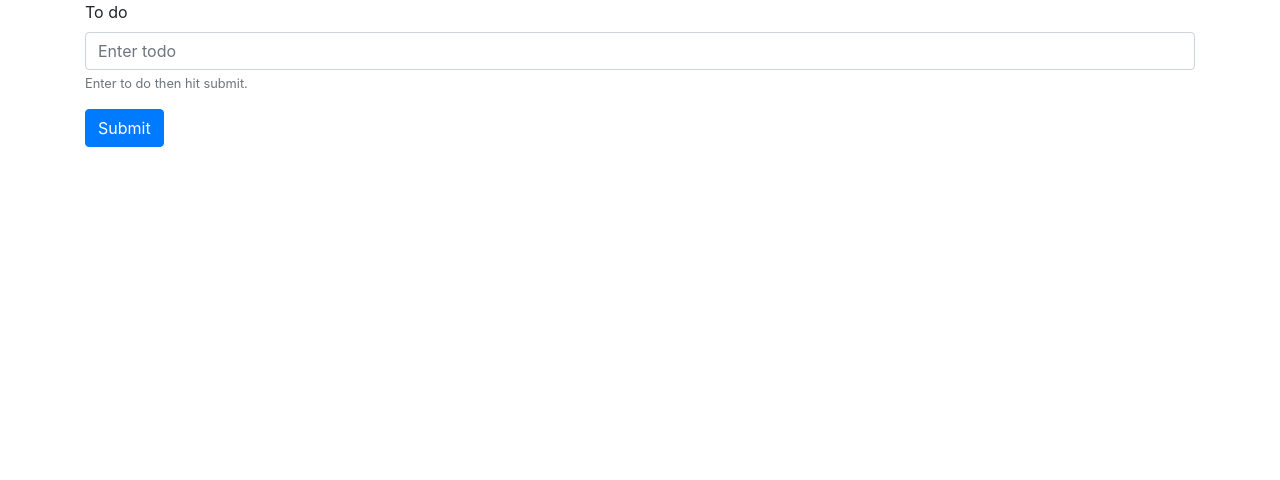
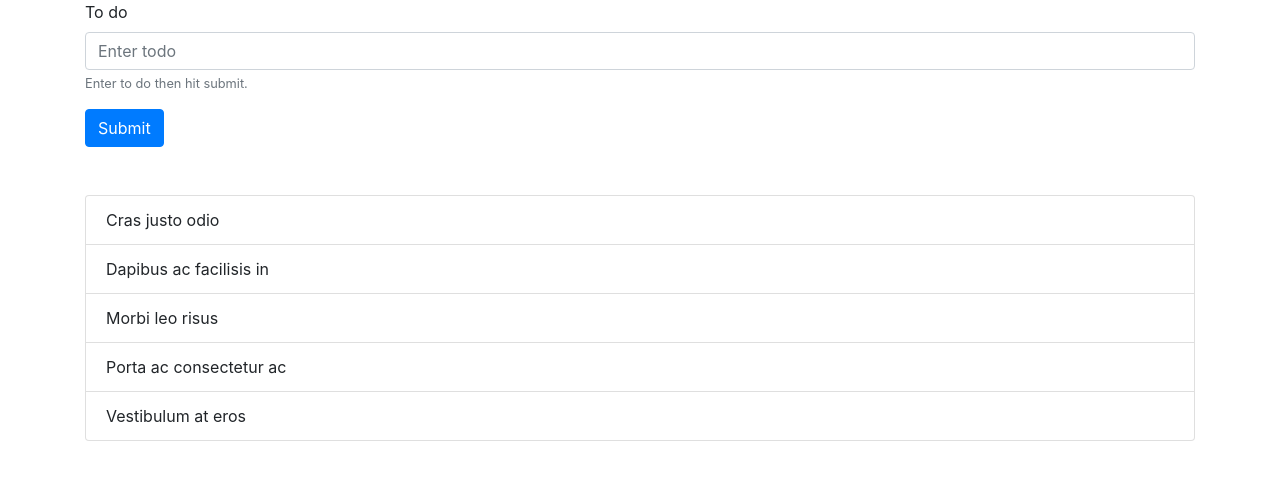
Before and after one commit to KiraaC/form-fun, a plain HTML site: page index.html in a window 1280 px wide. Drawn offline with nearby package versions, Linux system fonts and the light colour scheme.

Commit message:
added lorem forms and added var text and consolelog text

```diff
--- a/assets/app.js
+++ b/assets/app.js
@@ -2,6 +2,7 @@
 // button id="todoBtn"
 $(document).ready(function(){
     $("#todoBtn").on("click", function(){
-        console.log("hello")
+        var text = $("#todoText").val()
+        console.log(text)
     })
 })
--- a/index.html
+++ b/index.html
@@ -22,12 +22,25 @@
                             placeholder="Enter todo">
                         <small id="emailHelp" class="form-text text-muted">Enter to do then hit submit.</small>
                     </div>
-                    <button id="todoBtn"  type="submit" class="btn btn-primary">Submit</button>
+                    <button id="todoBtn" type="submit" class="btn btn-primary">Submit</button>
                 </form>
             </div>
         </div>
     </div>
+    <div class="container">
+        <div class="row">
+            <div class="col-sm-12">
 
+                <ul class="list-group mt-5">
+                    <li class="list-group-item">Cras justo odio</li>
+                    <li class="list-group-item">Dapibus ac facilisis in</li>
+                    <li class="list-group-item">Morbi leo risus</li>
+                    <li class="list-group-item">Porta ac consectetur ac</li>
+                    <li class="list-group-item">Vestibulum at eros</li>
+                </ul>
+            </div>
+        </div>
+    </div>
     <script src="./assets/app.js">
     </script>
 </body>
```
